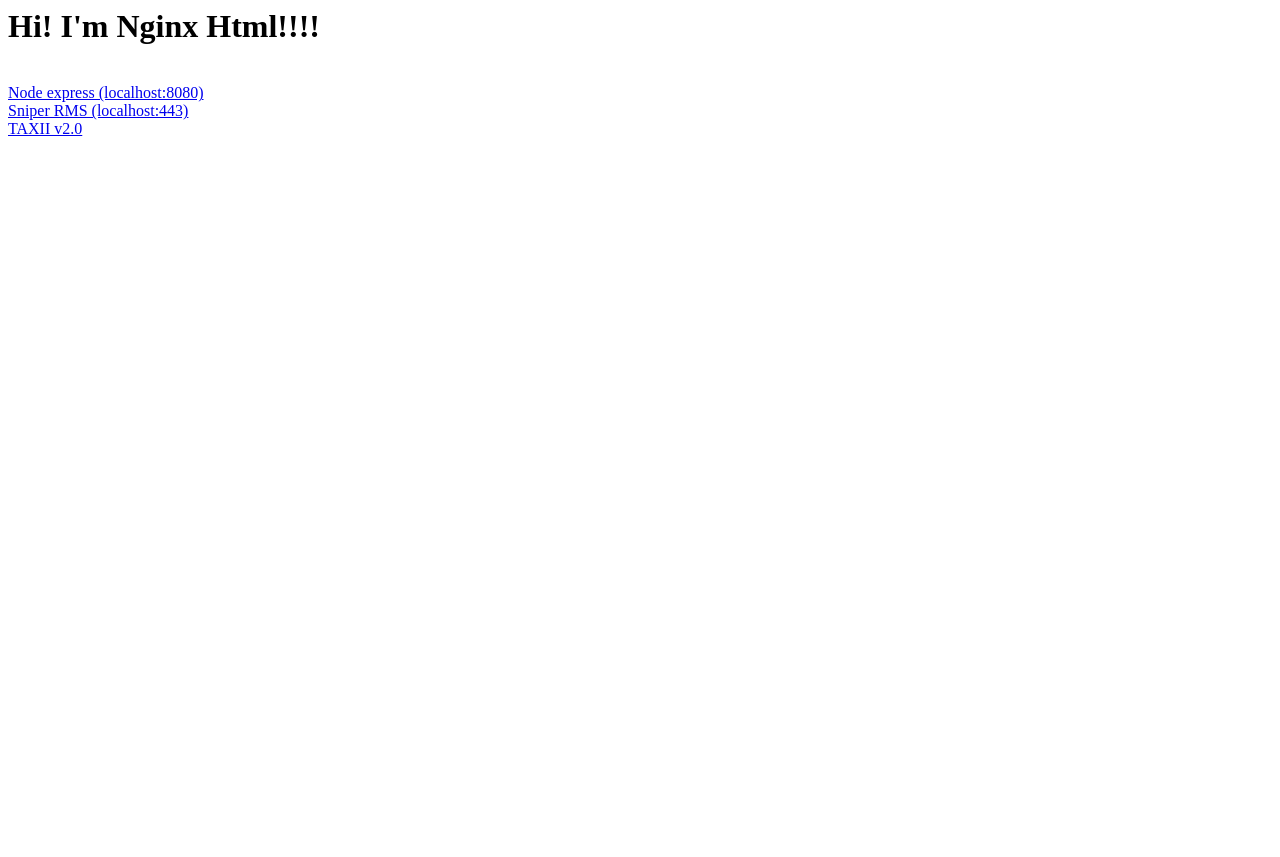
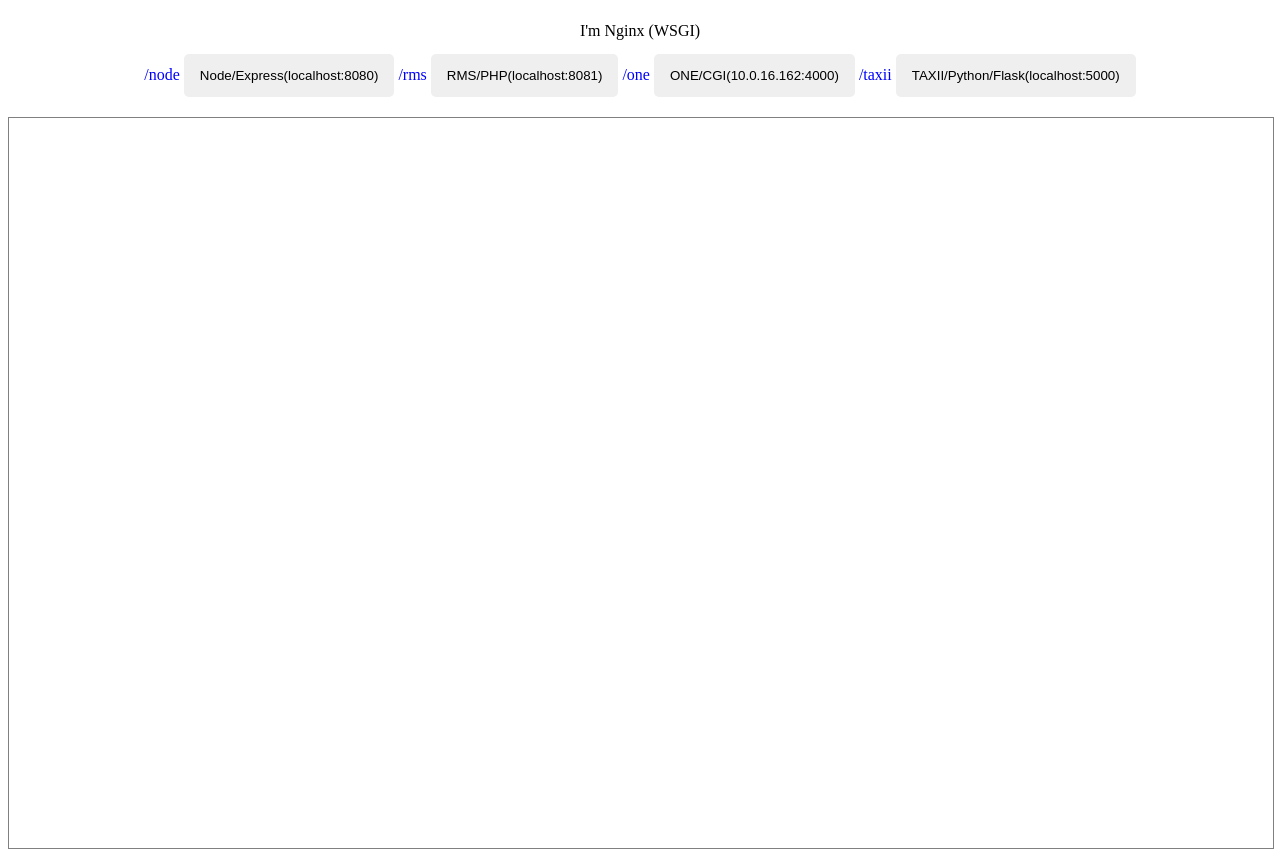
Before and after one commit to ping95/msa, a plain HTML site: page nginx/html/index.html in a window 1280 px wide. Before the commit the page ends 800 px from the top, so only its background shows below. Drawn offline with Linux system fonts and the light colour scheme.

Commit message:
1차 시연 데모 소스 완료

```diff
--- a/nginx/html/index.html
+++ b/nginx/html/index.html
@@ -1,4 +1,50 @@
-<H1>Hi! I'm Nginx Html!!!!</H1><br>
-<a href=/node>Node express (localhost:8080)</a><br>
-<a href=/rms>Sniper RMS (localhost:443)</a><br>
-<a href=/taxii>TAXII v2.0</a><br>
+<!DOCTYPE html>
+<html>
+<head>
+	<title>Page Title</title>
+    <style>
+    	#menu {
+        	margin-bottom: 20px;
+        }
+
+    	.tab.menu {
+        	padding: 14px 16px;
+            cursor: pointer;
+            border: none;
+            border-radius: 5px;
+        }
+
+        #content {
+        	width: 100%;
+            min-height: 730px;
+            border: 1px solid gray;
+        }
+
+        iframe {
+        	width: 100%;
+            min-height: 730px;
+        }
+    </style>
+</head>
+
+<body>
+	<div id="title" class="tab menu node">
+		<center>I'm Nginx (WSGI)</center>
+	</div>
+    <div id="menu" align="center">
+    	<font color=blue>/node </font><button class="tab menu node" onclick="openServer('/node')" title='/node'>Node/Express(localhost:8080)</button>
+		<font color=blue>/rms <button class="tab menu rms" onclick="openServer('/rms')" title='/rms'>RMS/PHP(localhost:8081)</button>
+        <font color=blue>/one <button class="tab menu one" onclick="openServer('/one')" title='/one'>ONE/CGI(10.0.16.162:4000)</button>
+        <font color=blue>/taxii <button class="tab menu taxii" onclick="openServer('/taxii')" title='/taxii'>TAXII/Python/Flask(localhost:5000)</button>
+    </div>
+
+    <div id="content">
+    </div>
+
+	<script>
+    	function openServer(addr) {
+        	document.getElementById("content").innerHTML = "<iframe src=\"" + addr + "\"></iframe>";
+        }
+    </script>
+</body>
+</html>
--- a/taxii/config/docker_config.json
+++ b/taxii/config/docker_config.json
@@ -2,7 +2,7 @@
   "backend": {
     "module": "medallion.backends.mongodb_backend",
     "module_class": "MongoBackend",
-    "uri": "mongodb://root:example@localhost:27017/"
+    "uri": "mongodb://root:example@mongo:27017/"
   },
   "users": {
     "root001": "sniper_01"
```
Also changed, not shown: docker-compose.yml (+20 -12 lines), 2 other files.
